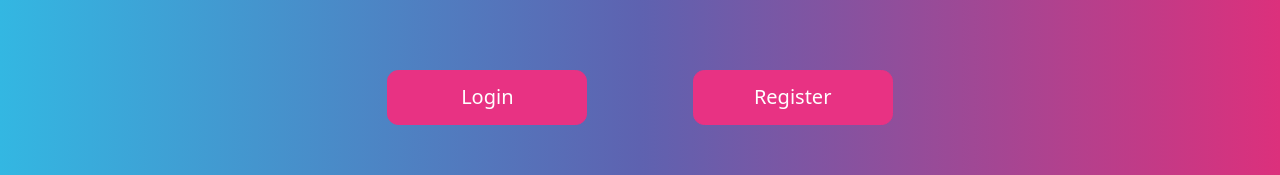
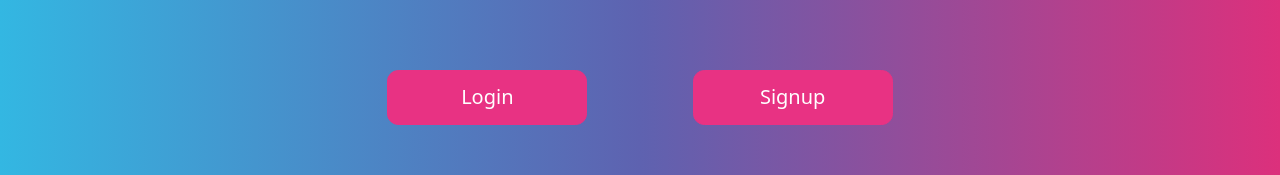
Before and after one commit to najahmahoneyIBM/frontend, a React (Create React App) app: page / in a window 1280 px wide. Shown: the part 442-617 px from the top of the page. Built offline with nearby package versions, Linux system fonts and the light colour scheme.

Commit message:
firsy commit

```diff
--- a/src/screens/LandingPage/LandingPage.js
+++ b/src/screens/LandingPage/LandingPage.js
@@ -35,7 +35,7 @@ function LandingPage({ history }) {
                   size="lg"
                   className="landingbutton"
                 >
-                  Register
+                  Signup
                 </Button>
               </Link>
             </div>
```
